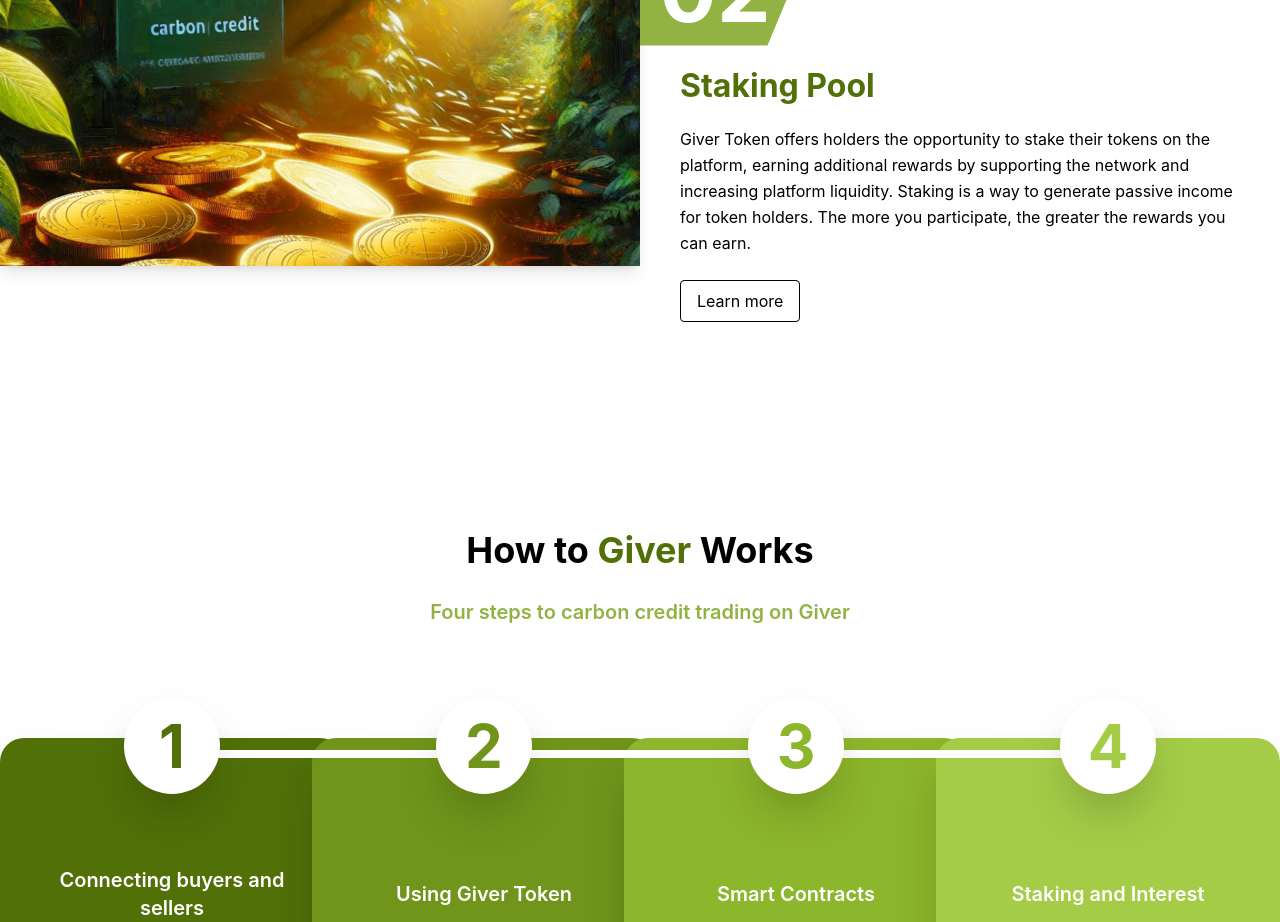
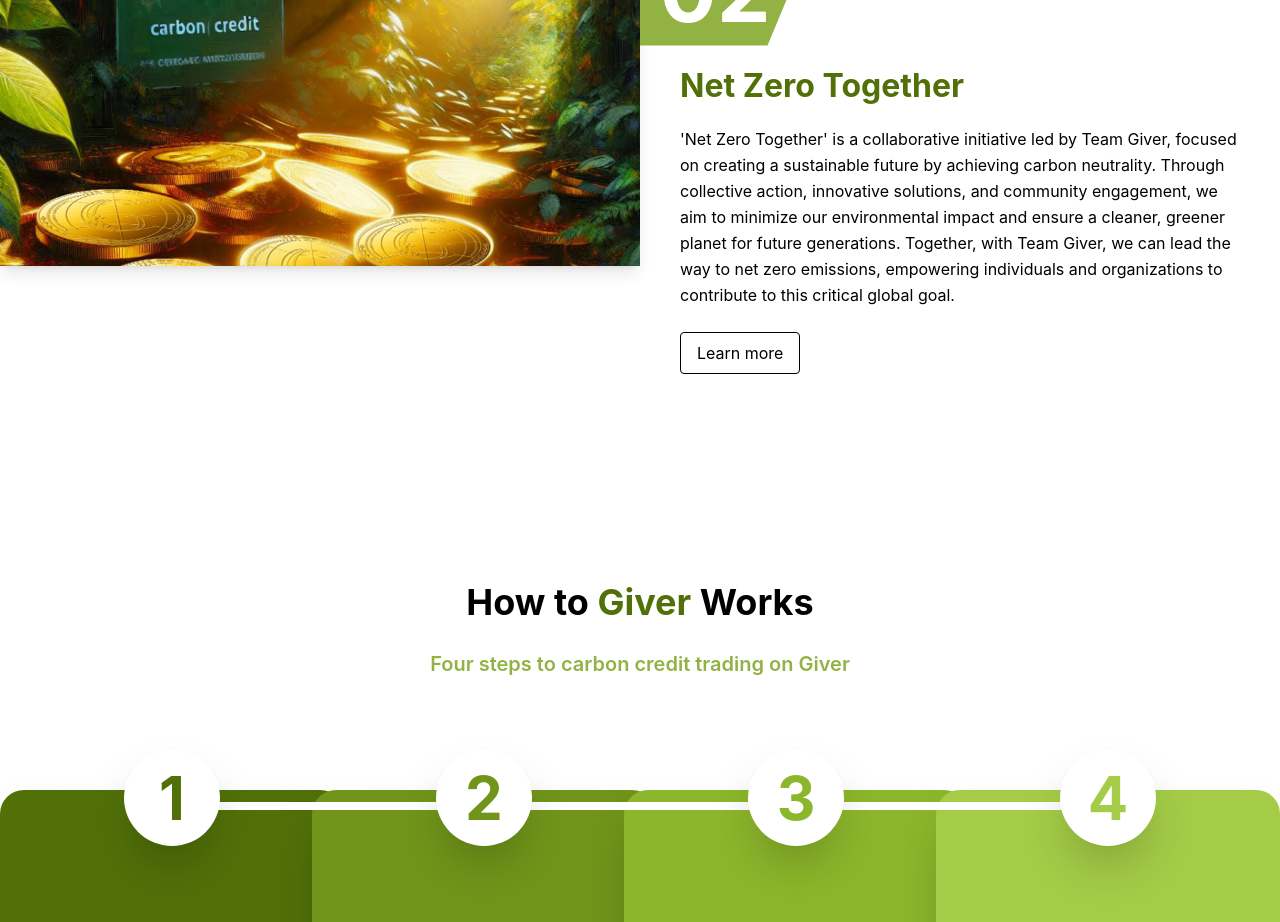
Before and after one commit to Lil-Tanatat/Nextjs, a React (Create React App) app: page / in a window 1280 px wide. Shown: the part 1440-2362 px from the top of the page. Built offline with nearby package versions, Linux system fonts and the light colour scheme.

Commit message:
update Net Zero Together

```diff
--- a/src/App.js
+++ b/src/App.js
@@ -6,6 +6,7 @@
 import AboutUs from "./pages/Aboutus";
 import TokenSale from "./pages/TokenSale";
 import "./i18n";
+import ComingSoon from "./pages/Comingsoon";
 
 function App() {
   return (
@@ -15,6 +16,7 @@
         <Route path="/" element={<Home />} />
         <Route path="/aboutus" element={<AboutUs />} />
         <Route path="/tokensale" element={<TokenSale />} />
+        <Route path="coming-soon" element={<ComingSoon />} />
       </Routes>
       <Footer />
     </Router>
--- a/src/components/BenefitsSection.js
+++ b/src/components/BenefitsSection.js
@@ -92,12 +92,10 @@
               />
             </div>
             <h3 className="text-[20px] sm:text-[24px] md:text-[32px] font-bold text-[#517008] mb-4 px-4 lg:px-10">
-              {t("Staking Pool")}
+              {t("Net Zero Together")}
             </h3>
             <p className="text-[14px] sm:text-[16px] font-normal mb-6 leading-relaxed px-4 lg:px-10">
-              {t(
-                "Giver Token offers holders the opportunity to stake their tokens on the platform, earning additional rewards by supporting the network and increasing platform liquidity. Staking is a way to generate passive income for token holders. The more you participate, the greater the rewards you can earn."
-              )}
+              {t("Net Zero Together Description")}
             </p>
             <motion.button
               className="ml-0 lg:ml-10 px-4 py-2 rounded border border-black hover:bg-green-700 hover:text-white transition"
@@ -111,7 +109,7 @@
           {/* Left Image Section */}
           <motion.img
             src={Carbon2}
-            alt={t("Staking Pool")}
+            alt={t("Net Zero Together")}
             className="w-[80%] sm:w-[70%] md:w-[60%] lg:w-[50%] h-auto max-h-[463px] object-cover shadow-lg mx-0"
             variants={fadeInScale}
             initial="hidden"
--- a/src/components/Navbar.js
+++ b/src/components/Navbar.js
@@ -11,10 +11,10 @@
 
   const pages = [
     { name: t("Home"), path: "/" },
-    { name: t("Service"), path: "/service" },
-    { name: t("Pages"), path: "/pages" },
-    { name: t("Presale"), path: "/presale" },
-    { name: t("Blog"), path: "/blog" },
+    { name: t("Service"), path: "/coming-soon" },
+    { name: t("Pages"), path: "/coming-soon" },
+    { name: t("Presale"), path: "/tokensale" },
+    { name: t("Blog"), path: "/coming-soon" },
     { name: t("AboutUs"), path: "/aboutus" },
   ];
 
--- a/src/components/StepsSection.js
+++ b/src/components/StepsSection.js
@@ -22,10 +22,8 @@
       ),
     },
     {
-      title: t("Staking and Interest"),
-      description: t(
-        "Both parties receive their tokens or carbon credits instantly."
-      ),
+      title: t("Net Zero Together 2"),
+      description: t("Net Zero Together 2 Description"),
     },
   ];
 
--- a/src/locales/en.json
+++ b/src/locales/en.json
@@ -19,8 +19,8 @@
   "Carbon Credit Trading": "Carbon Credit Trading",
   "The Giver Token platform streamlines secure, transparent carbon credit trading via blockchain, enabling global transactions without geographical limits. It connects users to the growing carbon credit market, helping reduce emissions and support certified carbon reduction projects.": "The Giver Token platform streamlines secure, transparent carbon credit trading via blockchain, enabling global transactions without geographical limits. It connects users to the growing carbon credit market, helping reduce emissions and support certified carbon reduction projects.",
   "Learn more": "Learn more",
-  "Staking Pool": "Staking Pool",
-  "Giver Token offers holders the opportunity to stake their tokens on the platform, earning additional rewards by supporting the network and increasing platform liquidity. Staking is a way to generate passive income for token holders. The more you participate, the greater the rewards you can earn.": "Giver Token offers holders the opportunity to stake their tokens on the platform, earning additional rewards by supporting the network and increasing platform liquidity. Staking is a way to generate passive income for token holders. The more you participate, the greater the rewards you can earn.",
+  "Net Zero Together": "Net Zero Together",
+  "Net Zero Together Description": "'Net Zero Together' is a collaborative initiative led by Team Giver, focused on creating a sustainable future by achieving carbon neutrality. Through collective action, innovative solutions, and community engagement, we aim to minimize our environmental impact and ensure a cleaner, greener planet for future generations. Together, with Team Giver, we can lead the way to net zero emissions, empowering individuals and organizations to contribute to this critical global goal.",
   "How to": "How to",
   "Works": "Works",
   "Four steps to carbon credit trading on Giver": "Four steps to carbon credit trading on Giver",
@@ -30,8 +30,8 @@
   "Buyers pay for carbon credits with Giver Token.": "Buyers pay for carbon credits with Giver Token.",
   "Smart Contracts": "Smart Contracts",
   "Transactions are secured and automated via Smart Contracts.": "Transactions are secured and automated via Smart Contracts.",
-  "Staking and Interest": "Staking and Interest",
-  "Both parties receive their tokens or carbon credits instantly.": "Both parties receive their tokens or carbon credits instantly.",
+  "Net Zero Together 2": "Net Zero Together",
+  "Net Zero Together 2 Description": "Net Zero Together through innovation and action to strive for carbon neutrality.",
   "Tokennomics": "Tokennomics",
   "Total Supply": "Total Supply",
   "Tokens": "Tokens",
--- a/src/locales/th.json
+++ b/src/locales/th.json
@@ -17,9 +17,9 @@
   "Benefits of the": "ประโยชน์ของ",
   "Carbon Credit": "เครดิตคาร์บอน",
   "Carbon Credit Trading": "การซื้อขายเครดิตคาร์บอน",
-  "Staking Pool": "สเตกกิ้งพูล",
+  "Net Zero Together": "โครงการ Net Zero Together",
   "The Giver Token platform streamlines secure, transparent carbon credit trading via blockchain, enabling global transactions without geographical limits. It connects users to the growing carbon credit market, helping reduce emissions and support certified carbon reduction projects.": "แพลตฟอร์ม กิฟเวอร์ โทเค็น ช่วยเพิ่มประสิทธิภาพการซื้อขายเครดิตคาร์บอนที่ปลอดภัยและโปร่งใสผ่านระบบบล็อกเชน ช่วยให้ทำธุรกรรมทั่วโลกได้โดยไม่มีข้อจำกัดทางภูมิศาสตร์ นอกจากนี้ยังเชื่อมต่อผู้ใช้กับตลาดเครดิตคาร์บอนที่กำลังเติบโต ช่วยลดการปล่อยก๊าซเรือนกระจกและสนับสนุนโครงการลดคาร์บอนที่ผ่านการรับรอง",
-  "Giver Token offers holders the opportunity to stake their tokens on the platform, earning additional rewards by supporting the network and increasing platform liquidity. Staking is a way to generate passive income for token holders. The more you participate, the greater the rewards you can earn.": "กิฟเวอร์ โทเค็น มอบโอกาสให้ผู้ถือโทเค็นสามารถวางเดิมพันโทเค็นบนแพลตฟอร์มเพื่อรับรางวัลเพิ่มเติมโดยการสนับสนุนเครือข่ายและเพิ่มสภาพคล่องของแพลตฟอร์ม การวางเดิมพันเป็นวิธีสร้างรายได้แบบพาสซีฟสำหรับผู้ถือโทเค็น ยิ่งคุณมีส่วนร่วมมากเท่าไร คุณก็จะได้รับรางวัลมากขึ้นเท่านั้น",
+  "Net Zero Together Description": "'Net Zero Together' คือโครงการความร่วมมือที่นำโดยทีม Giver ซึ่งมุ่งมั่นสร้างอนาคตที่ยั่งยืนด้วยการบรรลุเป้าหมายความเป็นกลางทางคาร์บอน ผ่านการร่วมมือของทุกภาคส่วน การคิดค้นนวัตกรรม และการมีส่วนร่วมของชุมชน เรามุ่งลดผลกระทบต่อสิ่งแวดล้อมและสร้างโลกที่สะอาดและเขียวขจีเพื่อคนรุ่นหลัง มาร่วมเป็นส่วนหนึ่งไปกับทีม Giver เพื่อเดินหน้าสู่เป้าหมาย Net Zero และสนับสนุนให้ทุกคนมีบทบาทในเป้าหมายสำคัญระดับโลกนี้",
   "Learn more": "เรียนรู้เพิ่มเติม",
   "How to": "วิธีการทำงานของ",
   "Four steps to carbon credit trading on Giver": "สี่ขั้นตอนในการซื้อขายเครดิตคาร์บอนบน  กิฟเวอร์",
@@ -29,8 +29,8 @@
   "Buyers pay for carbon credits with Giver Token.": "ผู้ซื้อจ่ายเงินเพื่อเครดิตคาร์บอนด้วยโทเค็น กิฟเวอร์",
   "Smart Contracts": "สมาร์ทคอนแทรค",
   "Transactions are secured and automated via Smart Contracts.": "การทำธุรกรรมได้รับการรักษาความปลอดภัยและอัตโนมัติผ่านสมาร์ทคอนแทรค",
-  "Staking and Interest": "การวางเดิมพันและดอกเบี้ย",
-  "Both parties receive their tokens or carbon credits instantly.": "ทั้งสองฝ่ายได้รับโทเค็นหรือเครดิตคาร์บอนของพวกเขาทันที",
+  "Net Zero Together 2": "ก้าวเข้าสู่สังคม Net Zero ด้วยกัน",
+  "Net Zero Together 2 Description": "Net Zero Together ด้วยนวัตกรรม และการลงมือทำ เพื่อมุ่งสู่ความเป็นกลางทางคาร์บอน",
   "Tokennomics": "โทเคนนอมิกส์",
   "Total Supply": "จำนวนทั้งหมด",
   "Tokens": "โทเคน",
```
